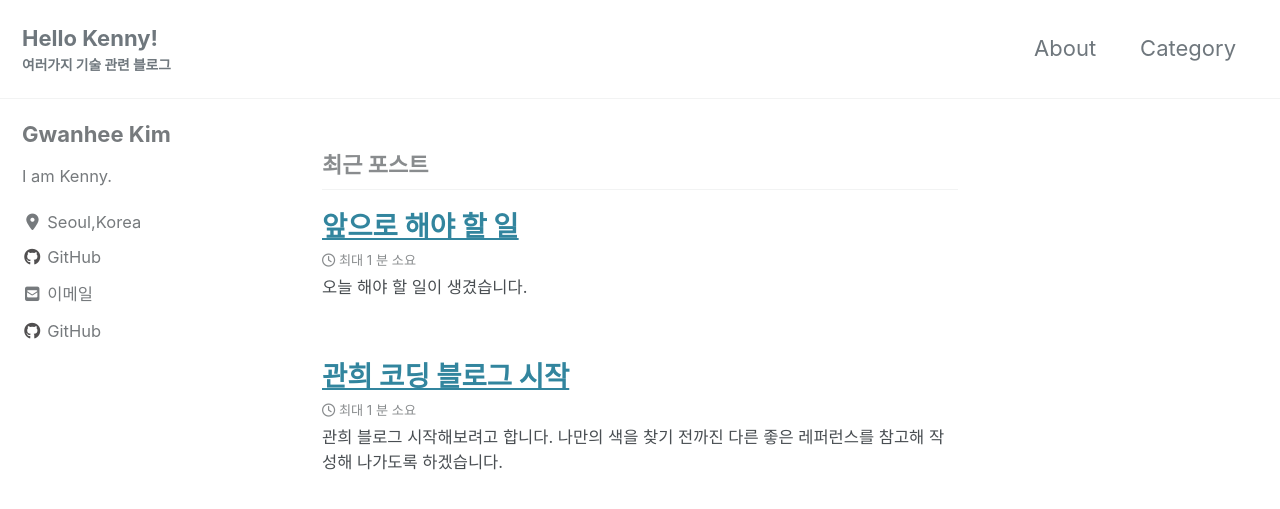
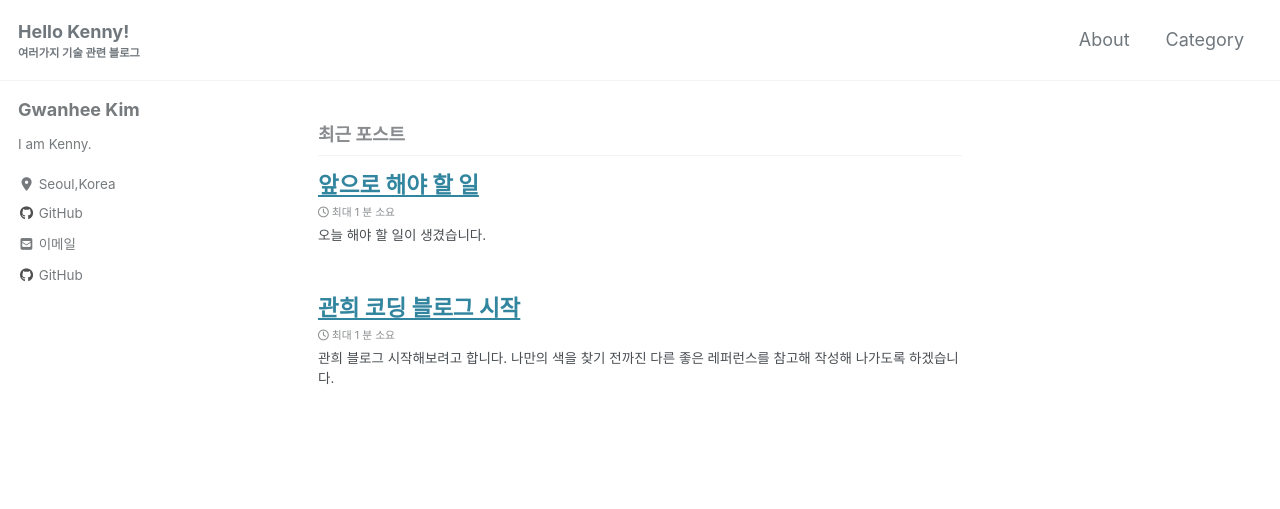
Before and after one commit to kennykim1990/kennykim1990.github.io, a Jekyll site: the page built from index.html, in a window 1280 px wide and 900 px high. Shown: the top 509 px of the window. Built offline with Jekyll 4.4.1, drawn with Linux system fonts in a browser that asks for light colours; cached includes are drawn as plain includes; nearby versions of some CDN libraries; the list of posts is cut into pages by our own code.

Commit message:
본문 폰트 사이즈 조절

```diff
--- a/_sass/minimal-mistakes/_reset.scss
+++ b/_sass/minimal-mistakes/_reset.scss
@@ -15,11 +15,13 @@ html {
   }
 
   @include breakpoint($large) {
-    font-size: 20px;
+    // font-size: 20px;
+    font-size: 18px;
   }
 
   @include breakpoint($x-large) {
-    font-size: 22px;
+    // font-size: 22px;
+    font-size: 18px;
   }
 
   -webkit-text-size-adjust: 100%;
```
